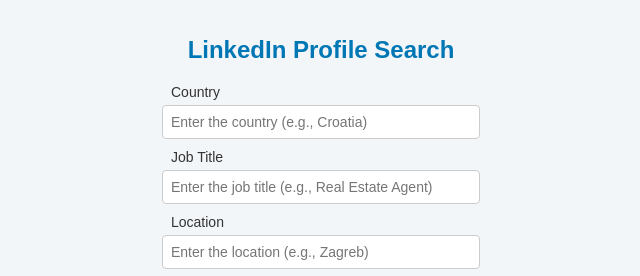
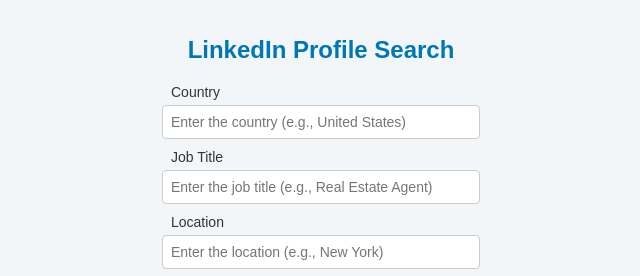
Before and after one commit to Numeral2/Document_generator, a plain HTML site: page index.html in a window 1280 px wide. Shown: the top 276 px of the page, 319-959 px from the left. Drawn offline with Linux system fonts and the light colour scheme.

Commit message:
Update index.html

```diff
--- a/index.html
+++ b/index.html
@@ -61,7 +61,7 @@
     <h1>LinkedIn Profile Search</h1>
     <div class="form-group">
         <label for="country">Country <span class="error" id="country-error">*</span></label>
-        <input type="text" id="country" placeholder="Enter the country (e.g., Croatia)">
+        <input type="text" id="country" placeholder="Enter the country (e.g., United States)">
     </div>
     <div class="form-group">
         <label for="job-title">Job Title <span class="error" id="job-title-error">*</span></label>
@@ -69,7 +69,7 @@
     </div>
     <div class="form-group">
         <label for="location">Location <span class="error" id="location-error">*</span></label>
-        <input type="text" id="location" placeholder="Enter the location (e.g., Zagreb)">
+        <input type="text" id="location" placeholder="Enter the location (e.g., New York)">
     </div>
     <div class="form-group">
         <label for="email-domain">Email Domain</label>
```
